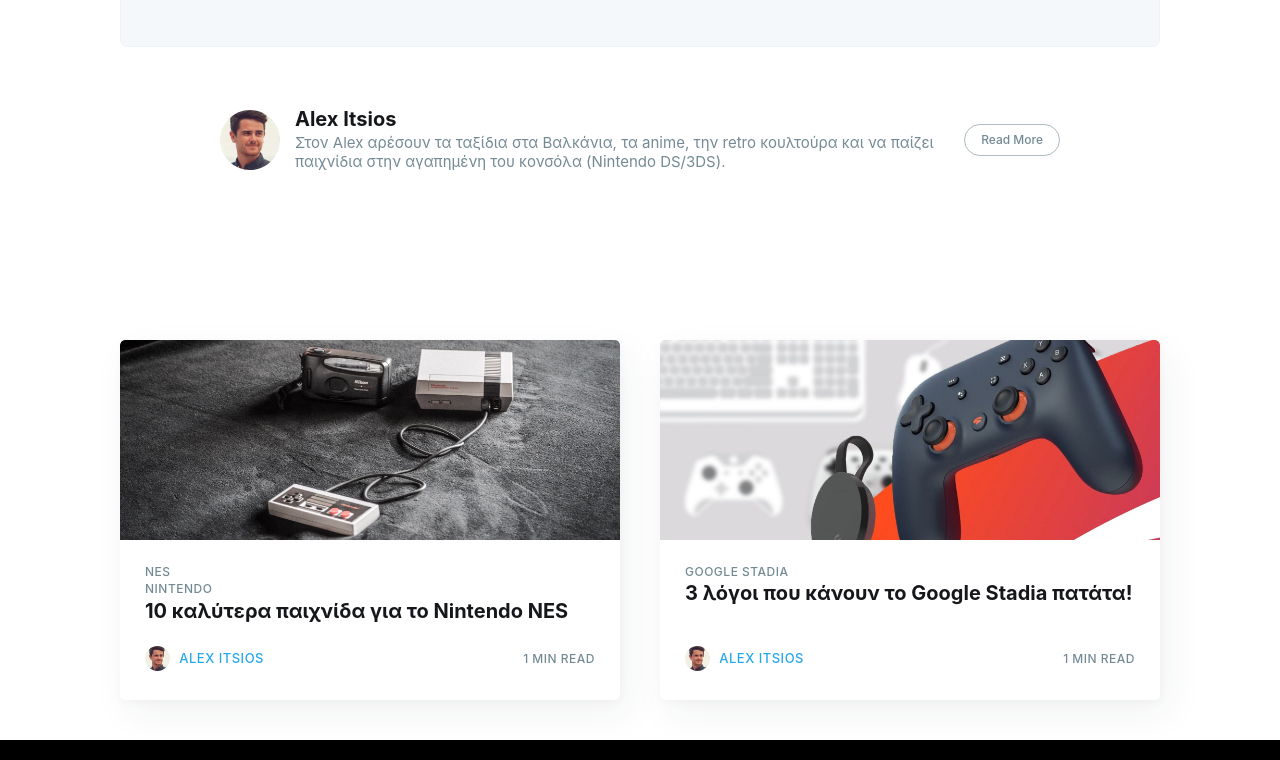
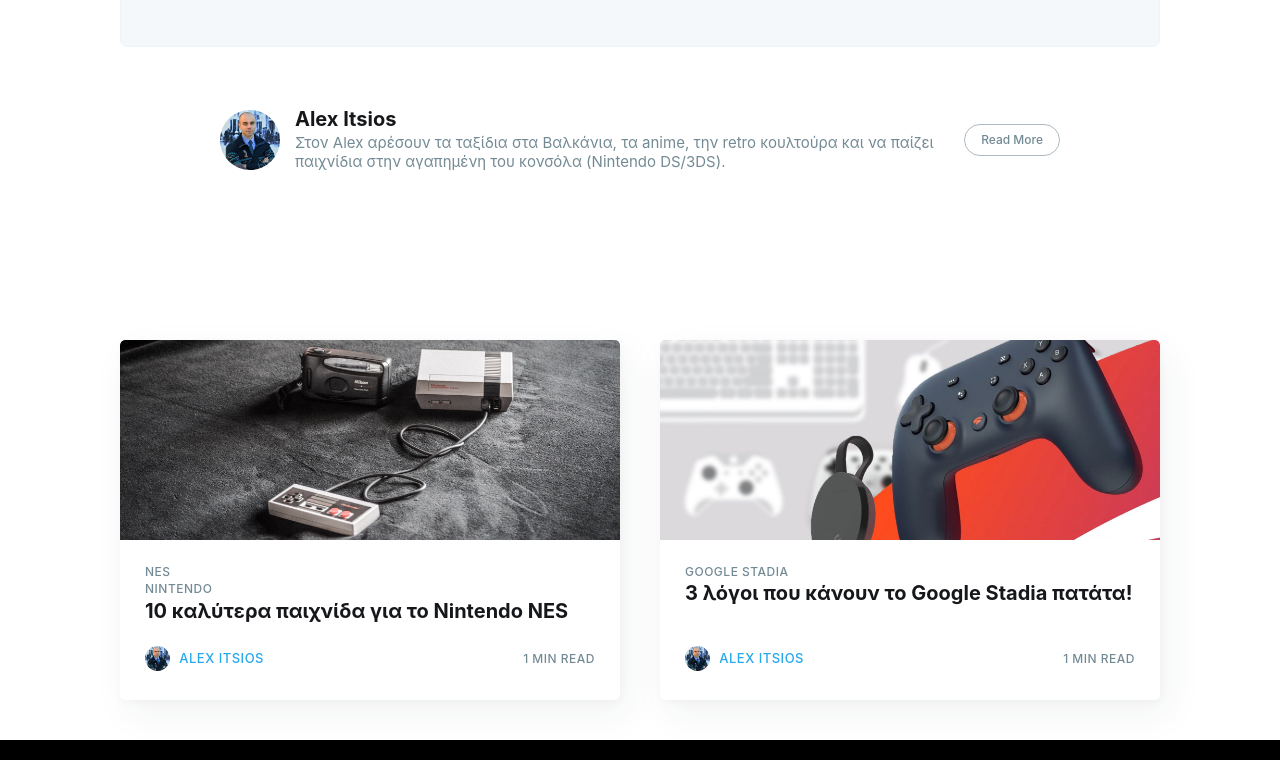
Before and after one commit to alexitsios/site, a Jekyll site: the page built from _posts/2020-05-04-5-plus-1-windows-shortcuts-gia-na-gineis-ninja.markdown, in a window 1280 px wide. Shown: the part 3750-4510 px from the top of the page. Built offline with Jekyll 4.4.1, drawn with Linux system fonts in a browser that asks for light colours; nearby versions of some CDN libraries; comment, search, counter and statistics services are not loaded.

Commit message:
Update authors.yml

```diff
--- a/_data/authors.yml
+++ b/_data/authors.yml
@@ -5,7 +5,7 @@
   url_full: http://www.studiotech.gr/
   url: StudioTech.gr
   bio: Στον Alex αρέσουν τα ταξίδια στα Βαλκάνια, τα anime, την retro κουλτούρα και να παίζει παιχνίδια στην αγαπημένη του κονσόλα (Nintendo DS/3DS).
-  picture: assets/images/john.jpg
+  picture: assets/images/alex.jpg
   facebook: False
   twitter: False
   cover: assets/images/hannah-cover.jpg
```
